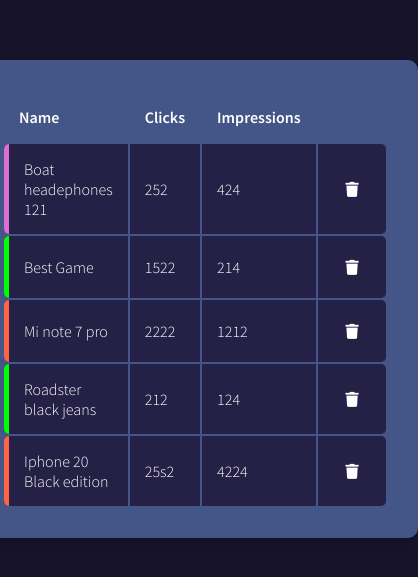
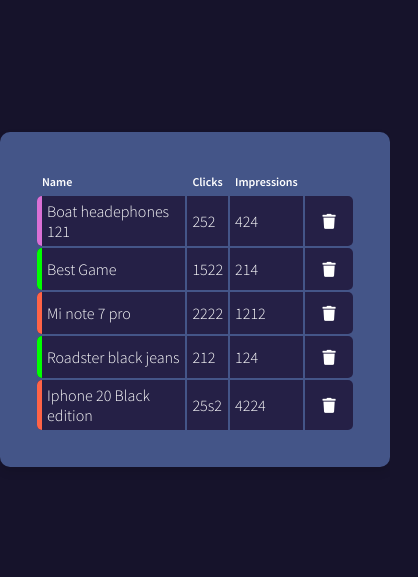
Before and after one commit to pinkman030/css-workspace, a plain HTML site: page ads-manager/index.html in a window 390 px wide. Shown: the part 123-700 px from the top of the page, 418 px wide, since content can reach past the window. Drawn offline with Linux system fonts and the light colour scheme.

Commit message:
styling changes

```diff
--- a/ads-manager/style.css
+++ b/ads-manager/style.css
@@ -19,14 +19,15 @@ body{
 background-color:#445588;
 	box-shadow: 0 5px 10px rgba(0,0,0,.1);
 	border-radius: 10px;
-width: 1000px;
-padding: 50px;
-margin: auto;
+	display: flex;
+	justify-content: center;
+width: 75%;
+padding: 35px;
 }
 
 table{
 	width: 100%;
-	padding: 10px;
+
 }
 
 table th,table td{
@@ -109,10 +110,11 @@ table tbody tr:hover .delete{
 opacity: 1;
 }
 
-@media (max-width:768px){
-	.container{
-		padding: 20px;
-	}
+@media (max-width:668px){
+
+.container{
+	width: 100%;
+}
 
 	table thead th:nth-of-type(3),
 	table tbody tr td:nth-of-type(3)
@@ -125,3 +127,19 @@ td .delete {
 }
 
 }
+
+
+@media (max-width:400px)
+{
+	table{
+		width: 100%;
+
+	}
+table th,table td{
+padding: 5px;
+}
+
+table th{
+	font-size: 12px;
+}
+}
--- a/blog-post/style.css
+++ b/blog-post/style.css
@@ -127,3 +127,17 @@ body{
 		width: 350px;
 	}
 }
+
+
+@media (max-width:450px){
+.container{
+	width: 100%;
+}
+
+	.blog-card{
+		width: 275px;
+		margin-top: 20px;
+	}
+
+
+}
```
